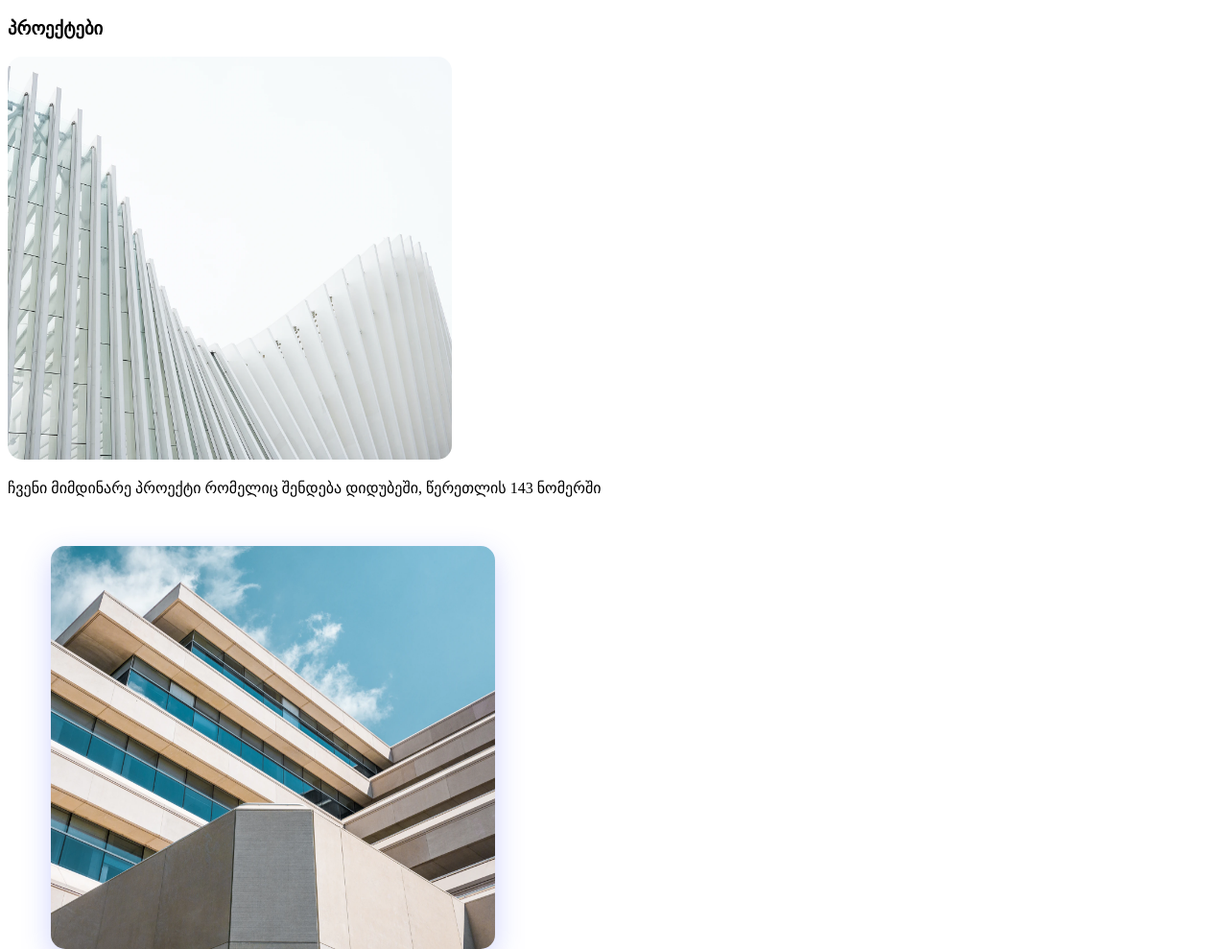
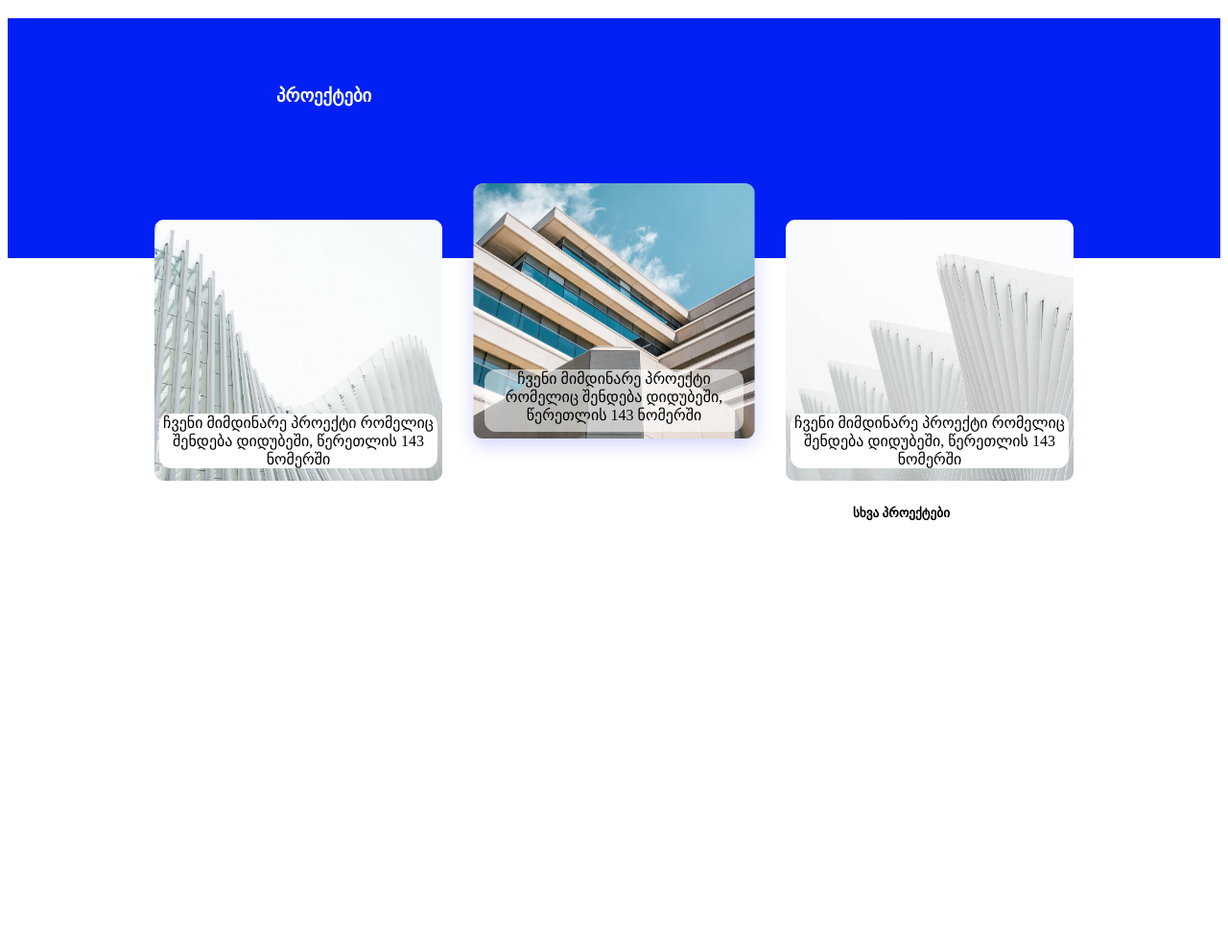
Before and after one commit to ekaterineb/ekab-vakoq-6, a plain HTML site: page index.html in a window 1280 px wide. Shown: the top 989 px of the page at 96% size. After the commit the page ends 800 px from the top, so only its background shows below. Drawn offline with Linux system fonts and the light colour scheme.

Commit message:
added css

```diff
--- a/styles.css
+++ b/styles.css
@@ -0,0 +1,94 @@
+header{ background-color: #0020F4;
+	height: 250px;
+}
+
+h3{
+	color: #FFFFFF;
+	padding-left: 280px;
+	padding-top: 70px;
+}
+
+
+/* .point1{
+	width: 20px;
+	height: 20px;
+	border-radius: 50%;
+	color: #FFFFFF;
+}
+.point2{
+	width: 20px;
+	height: 20px;
+	border-radius: 50%;
+	color: #FFFFFF;
+}
+.point3{
+	width: 20px;
+	height: 20px;
+	border-radius: 50%;
+	color: #FFFFFF;
+} */
+
+section{
+	display: block;
+	text-align: center;
+}
+
+.pic1{
+	position: relative;
+	display: inline-block;
+	vertical-align: top;
+	margin-top: -40px;
+}
+.img1{
+    width: 300px;
+}
+.pic1 p{
+	position: absolute;
+	background-color: #FFFFFF;
+	border-radius: 12px;
+	bottom: 1px;
+	left: 5px;
+	right: 5px;
+}
+
+.pic2{
+	position: relative;
+	display: inline-block;
+	vertical-align: top;
+	margin-top: -100px;
+}
+.img2{
+    width: 350px;
+}
+.pic2 p{
+	position: absolute;
+	background-color: #FFFFFF90;
+	border-radius: 12px;
+	bottom: 30px;
+	left:40px;
+	right: 40px;
+	top: 200px;
+}
+
+.pic3{
+	position: relative;
+	display: inline-block;
+	vertical-align: top;
+	margin-top: -40px;
+}
+.img3{
+    width: 300px;
+}
+.pic3 p{
+	position: absolute;
+	background-color: #FFFFFF;
+	border-radius: 12px;
+	bottom: 1px;
+	left: 5px;
+	right: 5px;
+}
+
+h5{
+	position: absolute;
+	right: 290px;
+}
```
Also changed, not shown: index.html (+3 -0 lines).
